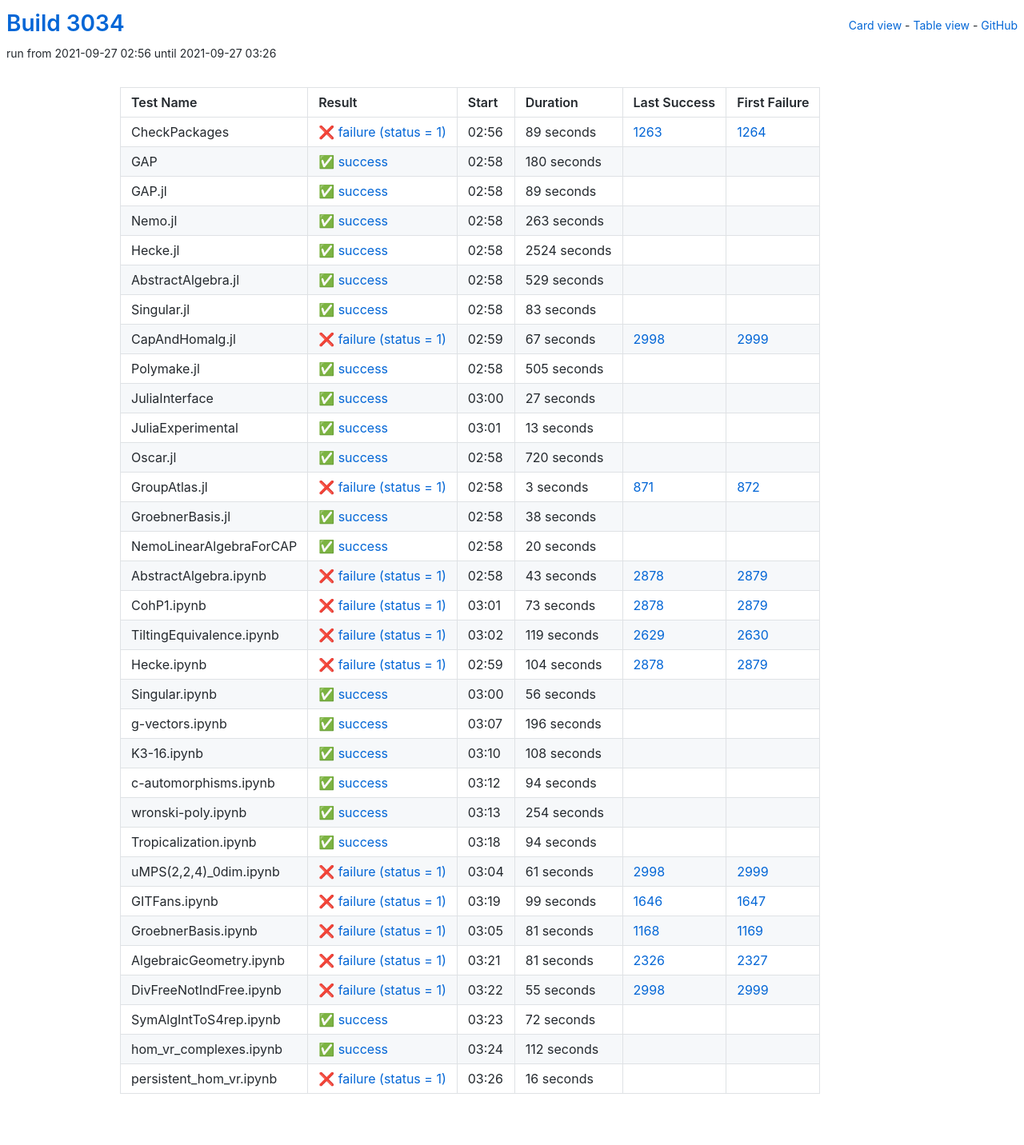
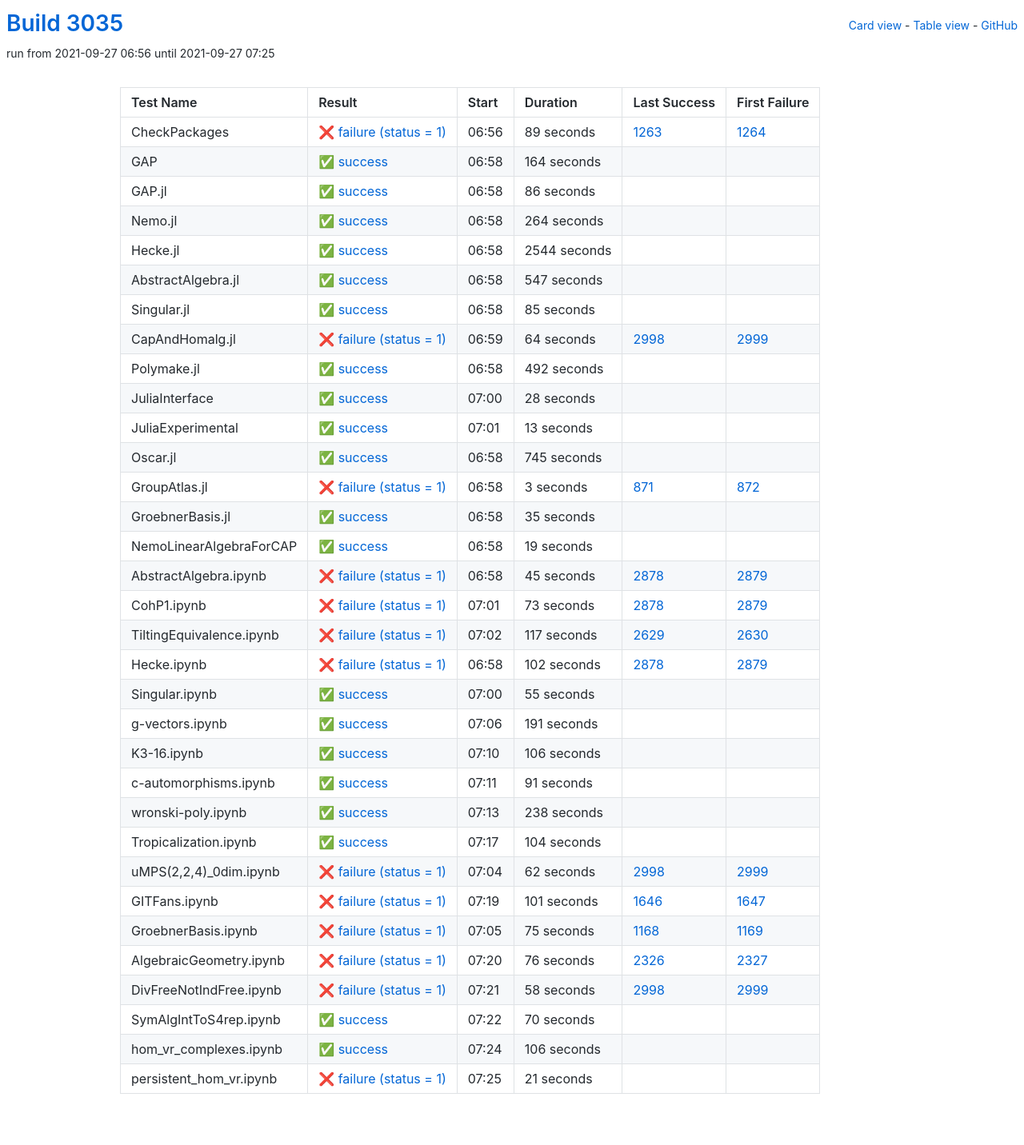
Before and after one commit to oscar-system/oscar-ci-status-stable, a Jekyll site: the page built from table.html, in a window 1280 px wide. Shown: the whole page at 80% size. Built offline with Jekyll 4.4.1, drawn with Linux system fonts in a browser that asks for light colours.

Commit message:
Build #3035

```diff
--- a/_data/ci.yml
+++ b/_data/ci.yml
@@ -1,6 +1,6 @@
 ---
-build: 3034
-build_url: https://oscarci.mathematik.uni-kl.de/job/oscar-stable/3034/
+build: 3035
+build_url: https://oscarci.mathematik.uni-kl.de/job/oscar-stable/3035/
 job: oscar-stable
 organization: oscar-system
 repo: oscar-ci-status-stable
@@ -8,8 +8,8 @@ repourl: https://github.com/oscar-system/oscar-ci-status-stable
 tests:
 - name: CheckPackages
   id: checkpackages
-  log: https://oscarci.mathematik.uni-kl.de/job/oscar-stable/3034/artifact/logs/build-3034/CheckPackages.log
-  start: 2021-09-27 02:56
+  log: https://oscarci.mathematik.uni-kl.de/job/oscar-stable/3035/artifact/logs/build-3035/CheckPackages.log
+  start: 2021-09-27 06:56
   success: false
   exitcode: 1
   status: failure
@@ -20,116 +20,116 @@ tests:
   first_failure_url: https://oscarci.mathematik.uni-kl.de/job/oscar-stable/1264/
 - name: GAP
   id: gap
-  log: https://oscarci.mathematik.uni-kl.de/job/oscar-stable/3034/artifact/logs/build-3034/GAP.log
-  start: 2021-09-27 02:58
+  log: https://oscarci.mathematik.uni-kl.de/job/oscar-stable/3035/artifact/logs/build-3035/GAP.log
+  start: 2021-09-27 06:58
   success: true
   exitcode: 0
   status: success
-  duration: 180
+  duration: 164
   last_success: false
   last_success_url:
   first_failure: false
   first_failure_url:
 - name: GAP.jl
   id: gap-jl
-  log: https://oscarci.mathematik.uni-kl.de/job/oscar-stable/3034/artifact/logs/build-3034/GAP.jl.log
-  start: 2021-09-27 02:58
+  log: https://oscarci.mathematik.uni-kl.de/job/oscar-stable/3035/artifact/logs/build-3035/GAP.jl.log
+  start: 2021-09-27 06:58
   success: true
   exitcode: 0
   status: success
-  duration: 89
+  duration: 86
   last_success: false
   last_success_url:
   first_failure: false
   first_failure_url:
 - name: Nemo.jl
   id: nemo-jl
-  log: https://oscarci.mathematik.uni-kl.de/job/oscar-stable/3034/artifact/logs/build-3034/Nemo.jl.log
-  start: 2021-09-27 02:58
+  log: https://oscarci.mathematik.uni-kl.de/job/oscar-stable/3035/artifact/logs/build-3035/Nemo.jl.log
+  start: 2021-09-27 06:58
   success: true
   exitcode: 0
   status: success
-  duration: 263
+  duration: 264
   last_success: false
   last_success_url:
   first_failure: false
   first_failure_url:
 - name: Hecke.jl
   id: hecke-jl
-  log: https://oscarci.mathematik.uni-kl.de/job/oscar-stable/3034/artifact/logs/build-3034/Hecke.jl.log
-  start: 2021-09-27 02:58
+  log: https://oscarci.mathematik.uni-kl.de/job/oscar-stable/3035/artifact/logs/build-3035/Hecke.jl.log
+  start: 2021-09-27 06:58
   success: true
   exitcode: 0
   status: success
-  duration: 2524
+  duration: 2544
   last_success: false
   last_success_url:
   first_failure: false
   first_failure_url:
 - name: AbstractAlgebra.jl
   id: abstractalgebra-jl
-  log: https://oscarci.mathematik.uni-kl.de/job/oscar-stable/3034/artifact/logs/build-3034/AbstractAlgebra.jl.log
-  start: 2021-09-27 02:58
+  log: https://oscarci.mathematik.uni-kl.de/job/oscar-stable/3035/artifact/logs/build-3035/AbstractAlgebra.jl.log
+  start: 2021-09-27 06:58
   success: true
   exitcode: 0
   status: success
-  duration: 529
+  duration: 547
   last_success: false
   last_success_url:
   first_failure: false
   first_failure_url:
 - name: Singular.jl
   id: singular-jl
-  log: https://oscarci.mathematik.uni-kl.de/job/oscar-stable/3034/artifact/logs/build-3034/Singular.jl.log
-  start: 2021-09-27 02:58
+  log: https://oscarci.mathematik.uni-kl.de/job/oscar-stable/3035/artifact/logs/build-3035/Singular.jl.log
+  start: 2021-09-27 06:58
   success: true
   exitcode: 0
   status: success
-  duration: 83
+  duration: 85
   last_success: false
   last_success_url:
   first_failure: false
   first_failure_url:
 - name: CapAndHomalg.jl
   id: capandhomalg-jl
-  log: https://oscarci.mathematik.uni-kl.de/job/oscar-stable/3034/artifact/logs/build-3034/CapAndHomalg.jl.log
-  start: 2021-09-27 02:59
+  log: https://oscarci.mathematik.uni-kl.de/job/oscar-stable/3035/artifact/logs/build-3035/CapAndHomalg.jl.log
+  start: 2021-09-27 06:59
   success: false
   exitcode: 1
   status: failure
-  duration: 67
+  duration: 64
   last_success: 2998
   last_success_url: https://oscarci.mathematik.uni-kl.de/job/oscar-stable/2998/
   first_failure: 2999
   first_failure_url: https://oscarci.mathematik.uni-kl.de/job/oscar-stable/2999/
 - name: Polymake.jl
   id: polymake-jl
-  log: https://oscarci.mathematik.uni-kl.de/job/oscar-stable/3034/artifact/logs/build-3034/Polymake.jl.log
-  start: 2021-09-27 02:58
+  log: https://oscarci.mathematik.uni-kl.de/job/oscar-stable/3035/artifact/logs/build-3035/Polymake.jl.log
+  start: 2021-09-27 06:58
   success: true
   exitcode: 0
   status: success
-  duration: 505
+  duration: 492
   last_success: false
   last_success_url:
   first_failure: false
   first_failure_url:
 - name: JuliaInterface
   id: juliainterface
-  log: https://oscarci.mathematik.uni-kl.de/job/oscar-stable/3034/artifact/logs/build-3034/JuliaInterface.log
-  start: 2021-09-27 03:00
+  log: https://oscarci.mathematik.uni-kl.de/job/oscar-stable/3035/artifact/logs/build-3035/JuliaInterface.log
+  start: 2021-09-27 07:00
   success: true
   exitcode: 0
   status: success
-  duration: 27
+  duration: 28
   last_success: false
   last_success_url:
   first_failure: false
   first_failure_url:
 - name: JuliaExperimental
   id: juliaexperimental
-  log: https://oscarci.mathematik.uni-kl.de/job/oscar-stable/3034/artifact/logs/build-3034/JuliaExperimental.log
-  start: 2021-09-27 03:01
+  log: https://oscarci.mathematik.uni-kl.de/job/oscar-stable/3035/artifact/logs/build-3035/JuliaExperimental.log
+  start: 2021-09-27 07:01
   success: true
   exitcode: 0
   status: success
@@ -140,20 +140,20 @@ tests:
   first_failure_url:
 - name: Oscar.jl
   id: oscar-jl
-  log: https://oscarci.mathematik.uni-kl.de/job/oscar-stable/3034/artifact/logs/build-3034/Oscar.jl.log
-  start: 2021-09-27 02:58
+  log: https://oscarci.mathematik.uni-kl.de/job/oscar-stable/3035/artifact/logs/build-3035/Oscar.jl.log
+  start: 2021-09-27 06:58
   success: true
   exitcode: 0
   status: success
-  duration: 720
+  duration: 745
   last_success: false
   last_success_url:
   first_failure: false
   first_failure_url:
 - name: GroupAtlas.jl
   id: groupatlas-jl
-  log: https://oscarci.mathematik.uni-kl.de/job/oscar-stable/3034/artifact/logs/build-3034/GroupAtlas.jl.log
-  start: 2021-09-27 02:58
+  log: https://oscarci.mathematik.uni-kl.de/job/oscar-stable/3035/artifact/logs/build-3035/GroupAtlas.jl.log
+  start: 2021-09-27 06:58
   success: false
   exitcode: 1
   status: failure
@@ -164,44 +164,44 @@ tests:
   first_failure_url: https://oscarci.mathematik.uni-kl.de/job/oscar-stable/872/
 - name: GroebnerBasis.jl
   id: groebnerbasis-jl
-  log: https://oscarci.mathematik.uni-kl.de/job/oscar-stable/3034/artifact/logs/build-3034/GroebnerBasis.jl.log
-  start: 2021-09-27 02:58
+  log: https://oscarci.mathematik.uni-kl.de/job/oscar-stable/3035/artifact/logs/build-3035/GroebnerBasis.jl.log
+  start: 2021-09-27 06:58
   success: true
   exitcode: 0
   status: success
-  duration: 38
+  duration: 35
   last_success: false
   last_success_url:
   first_failure: false
   first_failure_url:
 - name: NemoLinearAlgebraForCAP
   id: nemolinearalgebraforcap
-  log: https://oscarci.mathematik.uni-kl.de/job/oscar-stable/3034/artifact/logs/build-3034/NemoLinearAlgebraForCAP.log
-  start: 2021-09-27 02:58
+  log: https://oscarci.mathematik.uni-kl.de/job/oscar-stable/3035/artifact/logs/build-3035/NemoLinearAlgebraForCAP.log
+  start: 2021-09-27 06:58
   success: true
   exitcode: 0
   status: success
-  duration: 20
+  duration: 19
   last_success: false
   last_success_url:
   first_failure: false
   first_failure_url:
 - name: AbstractAlgebra.ipynb
   id: abstractalgebra-ipynb
-  log: https://oscarci.mathematik.uni-kl.de/job/oscar-stable/3034/artifact/logs/build-3034/AbstractAlgebra.ipynb.log
-  start: 2021-09-27 02:58
+  log: https://oscarci.mathematik.uni-kl.de/job/oscar-stable/3035/artifact/logs/build-3035/AbstractAlgebra.ipynb.log
+  start: 2021-09-27 06:58
   success: false
   exitcode: 1
   status: failure
-  duration: 43
+  duration: 45
   last_success: 2878
   last_success_url: https://oscarci.mathematik.uni-kl.de/job/oscar-stable/2878/
   first_failure: 2879
   first_failure_url: https://oscarci.mathematik.uni-kl.de/job/oscar-stable/2879/
 - name: CohP1.ipynb
   id: cohp1-ipynb
-  log: https://oscarci.mathematik.uni-kl.de/job/oscar-stable/3034/artifact/logs/build-3034/CohP1.ipynb.log
-  start: 2021-09-27 03:01
+  log: https://oscarci.mathematik.uni-kl.de/job/oscar-stable/3035/artifact/logs/build-3035/CohP1.ipynb.log
+  start: 2021-09-27 07:01
   success: false
   exitcode: 1
   status: failure
@@ -212,192 +212,192 @@ tests:
   first_failure_url: https://oscarci.mathematik.uni-kl.de/job/oscar-stable/2879/
 - name: TiltingEquivalence.ipynb
   id: tiltingequivalence-ipynb
-  log: https://oscarci.mathematik.uni-kl.de/job/oscar-stable/3034/artifact/logs/build-3034/TiltingEquivalence.ipynb.log
-  start: 2021-09-27 03:02
+  log: https://oscarci.mathematik.uni-kl.de/job/oscar-stable/3035/artifact/logs/build-3035/TiltingEquivalence.ipynb.log
+  start: 2021-09-27 07:02
   success: false
   exitcode: 1
   status: failure
-  duration: 119
+  duration: 117
   last_success: 2629
   last_success_url: https://oscarci.mathematik.uni-kl.de/job/oscar-stable/2629/
   first_failure: 2630
   first_failure_url: https://oscarci.mathematik.uni-kl.de/job/oscar-stable/2630/
 - name: Hecke.ipynb
   id: hecke-ipynb
-  log: https://oscarci.mathematik.uni-kl.de/job/oscar-stable/3034/artifact/logs/build-3034/Hecke.ipynb.log
-  start: 2021-09-27 02:59
+  log: https://oscarci.mathematik.uni-kl.de/job/oscar-stable/3035/artifact/logs/build-3035/Hecke.ipynb.log
+  start: 2021-09-27 06:58
   success: false
   exitcode: 1
   status: failure
-  duration: 104
+  duration: 102
   last_success: 2878
   last_success_url: https://oscarci.mathematik.uni-kl.de/job/oscar-stable/2878/
   first_failure: 2879
   first_failure_url: https://oscarci.mathematik.uni-kl.de/job/oscar-stable/2879/
 - name: Singular.ipynb
   id: singular-ipynb
-  log: https://oscarci.mathematik.uni-kl.de/job/oscar-stable/3034/artifact/logs/build-3034/Singular.ipynb.log
-  start: 2021-09-27 03:00
+  log: https://oscarci.mathematik.uni-kl.de/job/oscar-stable/3035/artifact/logs/build-3035/Singular.ipynb.log
+  start: 2021-09-27 07:00
   success: true
   exitcode: 0
   status: success
-  duration: 56
+  duration: 55
   last_success: false
   last_success_url:
   first_failure: false
   first_failure_url:
 - name: g-vectors.ipynb
   id: g-vectors-ipynb
-  log: https://oscarci.mathematik.uni-kl.de/job/oscar-stable/3034/artifact/logs/build-3034/g-vectors.ipynb.log
-  start: 2021-09-27 03:07
+  log: https://oscarci.mathematik.uni-kl.de/job/oscar-stable/3035/artifact/logs/build-3035/g-vectors.ipynb.log
+  start: 2021-09-27 07:06
   success: true
   exitcode: 0
   status: success
-  duration: 196
+  duration: 191
   last_success: false
   last_success_url:
   first_failure: false
   first_failure_url:
 - name: K3-16.ipynb
   id: k3-16-ipynb
-  log: https://oscarci.mathematik.uni-kl.de/job/oscar-stable/3034/artifact/logs/build-3034/K3-16.ipynb.log
-  start: 2021-09-27 03:10
+  log: https://oscarci.mathematik.uni-kl.de/job/oscar-stable/3035/artifact/logs/build-3035/K3-16.ipynb.log
+  start: 2021-09-27 07:10
   success: true
   exitcode: 0
   status: success
-  duration: 108
+  duration: 106
   last_success: false
   last_success_url:
   first_failure: false
   first_failure_url:
 - name: c-automorphisms.ipynb
   id: c-automorphisms-ipynb
-  log: https://oscarci.mathematik.uni-kl.de/job/oscar-stable/3034/artifact/logs/build-3034/c-automorphisms.ipynb.log
-  start: 2021-09-27 03:12
+  log: https://oscarci.mathematik.uni-kl.de/job/oscar-stable/3035/artifact/logs/build-3035/c-automorphisms.ipynb.log
+  start: 2021-09-27 07:11
   success: true
   exitcode: 0
   status: success
-  duration: 94
+  duration: 91
   last_success: false
   last_success_url:
   first_failure: false
   first_failure_url:
 - name: wronski-poly.ipynb
   id: wronski-poly-ipynb
-  log: https://oscarci.mathematik.uni-kl.de/job/oscar-stable/3034/artifact/logs/build-3034/wronski-poly.ipynb.log
-  start: 2021-09-27 03:13
+  log: https://oscarci.mathematik.uni-kl.de/job/oscar-stable/3035/artifact/logs/build-3035/wronski-poly.ipynb.log
+  start: 2021-09-27 07:13
   success: true
   exitcode: 0
   status: success
-  duration: 254
+  duration: 238
   last_success: false
   last_success_url:
   first_failure: false
   first_failure_url:
 - name: Tropicalization.ipynb
   id: tropicalization-ipynb
-  log: https://oscarci.mathematik.uni-kl.de/job/oscar-stable/3034/artifact/logs/build-3034/Tropicalization.ipynb.log
-  start: 2021-09-27 03:18
+  log: https://oscarci.mathematik.uni-kl.de/job/oscar-stable/3035/artifact/logs/build-3035/Tropicalization.ipynb.log
+  start: 2021-09-27 07:17
   success: true
   exitcode: 0
   status: success
-  duration: 94
+  duration: 104
   last_success: false
   last_success_url:
   first_failure: false
   first_failure_url:
 - name: uMPS(2,2,4)_0dim.ipynb
   id: umps-2-2-4-0dim-ipynb
-  log: https://oscarci.mathematik.uni-kl.de/job/oscar-stable/3034/artifact/logs/build-3034/uMPS-2-2-4-_0dim.ipynb.log
-  start: 2021-09-27 03:04
+  log: https://oscarci.mathematik.uni-kl.de/job/oscar-stable/3035/artifact/logs/build-3035/uMPS-2-2-4-_0dim.ipynb.log
+  start: 2021-09-27 07:04
   success: false
   exitcode: 1
   status: failure
-  duration: 61
+  duration: 62
   last_success: 2998
   last_success_url: https://oscarci.mathematik.uni-kl.de/job/oscar-stable/2998/
   first_failure: 2999
   first_failure_url: https://oscarci.mathematik.uni-kl.de/job/oscar-stable/2999/
 - name: GITFans.ipynb
   id: gitfans-ipynb
-  log: https://oscarci.mathematik.uni-kl.de/job/oscar-stable/3034/artifact/logs/build-3034/GITFans.ipynb.log
-  start: 2021-09-27 03:19
+  log: https://oscarci.mathematik.uni-kl.de/job/oscar-stable/3035/artifact/logs/build-3035/GITFans.ipynb.log
+  start: 2021-09-27 07:19
   success: false
   exitcode: 1
   status: failure
-  duration: 99
+  duration: 101
   last_success: 1646
   last_success_url: https://oscarci.mathematik.uni-kl.de/job/oscar-stable/1646/
   first_failure: 1647
   first_failure_url: https://oscarci.mathematik.uni-kl.de/job/oscar-stable/1647/
 - name: GroebnerBasis.ipynb
   id: groebnerbasis-ipynb
-  log: https://oscarci.mathematik.uni-kl.de/job/oscar-stable/3034/artifact/logs/build-3034/GroebnerBasis.ipynb.log
-  start: 2021-09-27 03:05
+  log: https://oscarci.mathematik.uni-kl.de/job/oscar-stable/3035/artifact/logs/build-3035/GroebnerBasis.ipynb.log
+  start: 2021-09-27 07:05
   success: false
   exitcode: 1
   status: failure
-  duration: 81
+  duration: 75
   last_success: 1168
   last_success_url: https://oscarci.mathematik.uni-kl.de/job/oscar-stable/1168/
   first_failure: 1169
   first_failure_url: https://oscarci.mathematik.uni-kl.de/job/oscar-stable/1169/
 - name: AlgebraicGeometry.ipynb
   id: algebraicgeometry-ipynb
-  log: https://oscarci.mathematik.uni-kl.de/job/oscar-stable/3034/artifact/logs/build-3034/AlgebraicGeometry.ipynb.log
-  start: 2021-09-27 03:21
+  log: https://oscarci.mathematik.uni-kl.de/job/oscar-stable/3035/artifact/logs/build-3035/AlgebraicGeometry.ipynb.log
+  start: 2021-09-27 07:20
   success: false
   exitcode: 1
   status: failure
-  duration: 81
+  duration: 76
   last_success: 2326
   last_success_url: https://oscarci.mathematik.uni-kl.de/job/oscar-stable/2326/
   first_failure: 2327
   first_failure_url: https://oscarci.mathematik.uni-kl.de/job/oscar-stable/2327/
 - name: DivFreeNotIndFree.ipynb
   id: divfreenotindfree-ipynb
-  log: https://oscarci.mathematik.uni-kl.de/job/oscar-stable/3034/artifact/logs/build-3034/DivFreeNotIndFree.ipynb.log
-  start: 2021-09-27 03:22
+  log: https://oscarci.mathematik.uni-kl.de/job/oscar-stable/3035/artifact/logs/build-3035/DivFreeNotIndFree.ipynb.log
+  start: 2021-09-27 07:21
   success: false
   exitcode: 1
   status: failure
-  duration: 55
+  duration: 58
   last_success: 2998
   last_success_url: https://oscarci.mathematik.uni-kl.de/job/oscar-stable/2998/
   first_failure: 2999
   first_failure_url: https://oscarci.mathematik.uni-kl.de/job/oscar-stable/2999/
 - name: SymAlgIntToS4rep.ipynb
   id: symalginttos4rep-ipynb
-  log: https://oscarci.mathematik.uni-kl.de/job/oscar-stable/3034/artifact/logs/build-3034/SymAlgIntToS4rep.ipynb.log
-  start: 2021-09-27 03:23
+  log: https://oscarci.mathematik.uni-kl.de/job/oscar-stable/3035/artifact/logs/build-3035/SymAlgIntToS4rep.ipynb.log
+  start: 2021-09-27 07:22
   success: true
   exitcode: 0
   status: success
-  duration: 72
+  duration: 70
   last_success: false
   last_success_url:
   first_failure: false
   first_failure_url:
 - name: hom_vr_complexes.ipynb
   id: hom-vr-complexes-ipynb
-  log: https://oscarci.mathematik.uni-kl.de/job/oscar-stable/3034/artifact/logs/build-3034/hom_vr_complexes.ipynb.log
-  start: 2021-09-27 03:24
+  log: https://oscarci.mathematik.uni-kl.de/job/oscar-stable/3035/artifact/logs/build-3035/hom_vr_complexes.ipynb.log
+  start: 2021-09-27 07:24
   success: true
   exitcode: 0
   status: success
-  duration: 112
+  duration: 106
   last_success: false
   last_success_url:
   first_failure: false
   first_failure_url:
 - name: persistent_hom_vr.ipynb
   id: persistent-hom-vr-ipynb
-  log: https://oscarci.mathematik.uni-kl.de/job/oscar-stable/3034/artifact/logs/build-3034/persistent_hom_vr.ipynb.log
-  start: 2021-09-27 03:26
+  log: https://oscarci.mathematik.uni-kl.de/job/oscar-stable/3035/artifact/logs/build-3035/persistent_hom_vr.ipynb.log
+  start: 2021-09-27 07:25
   success: false
   exitcode: 1
   status: failure
-  duration: 16
+  duration: 21
   last_success: false
   last_success_url:
   first_failure: false
```
Also changed, not shown: README.md.
